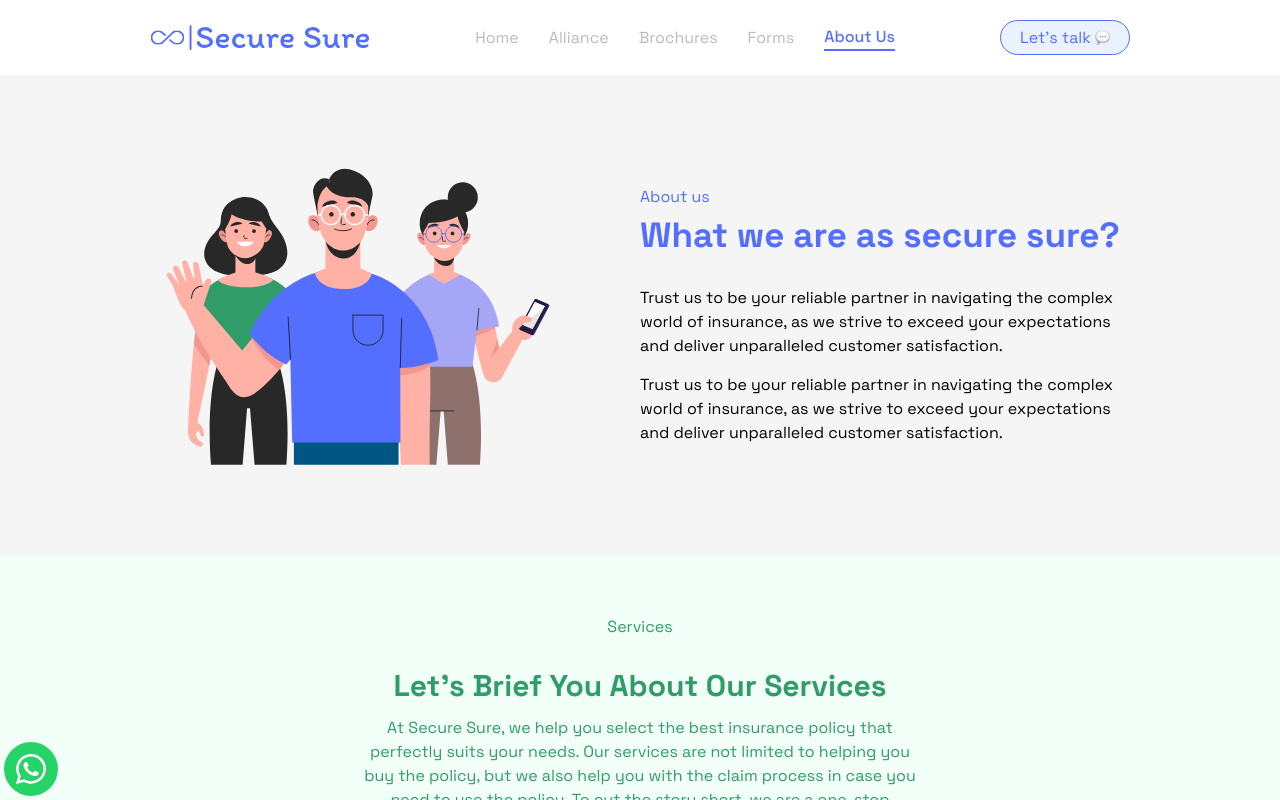
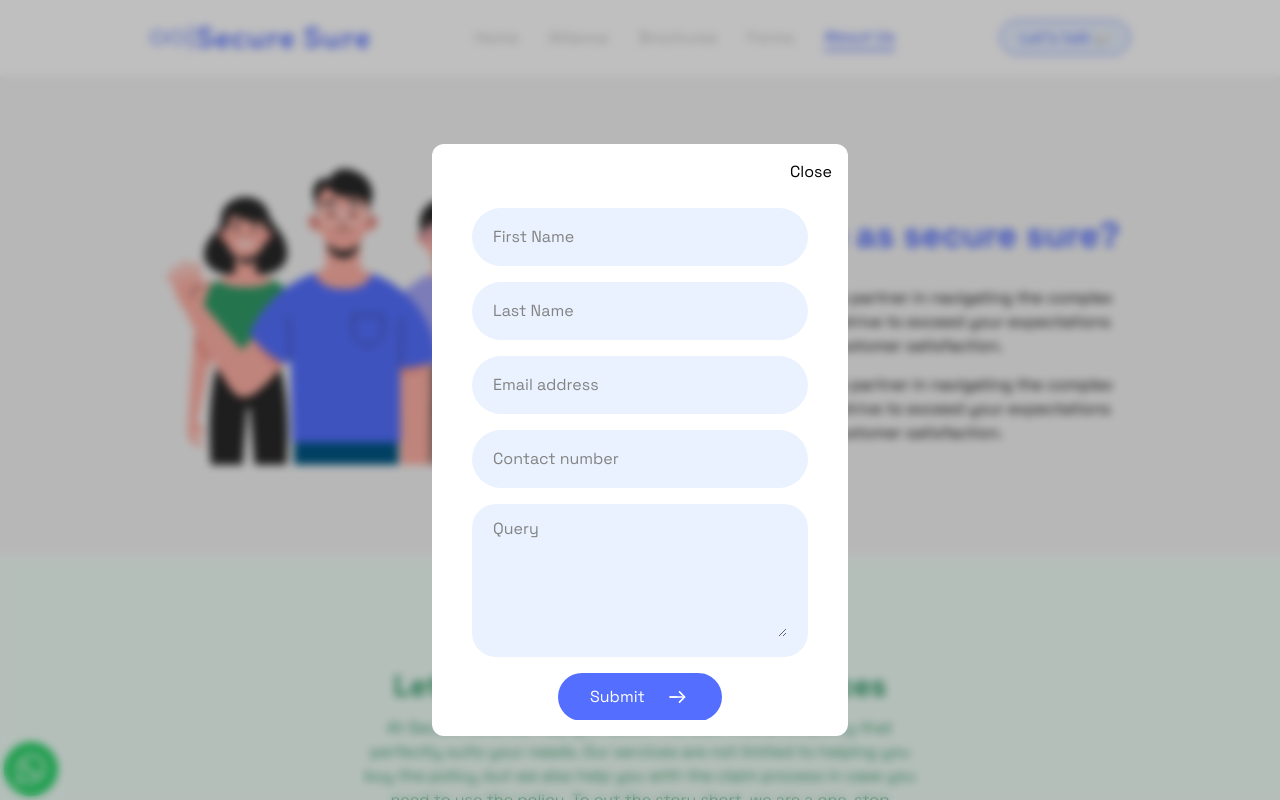
Before and after one commit to harrsh2124/secure-sure-website, a Next.js app: page /about-us in a window 1280 px wide. Both pictures are taken after a click on the element "Let's talk". Shown: the top 800 px of the page. Built offline with nearby package versions, Linux system fonts and the light colour scheme; no server answers.

Commit message:
Changes in Modal

```diff
--- a/components/AboutUs/Services.tsx
+++ b/components/AboutUs/Services.tsx
@@ -1,4 +1,8 @@
-import { InitialValuesType, ModelContext } from '@/context/modal.context';
+import {
+    InitialValuesType,
+    ModalType,
+    ModelContext
+} from '@/context/modal.context';
 import Image from 'next/image';
 import { useRouter } from 'next/router';
 import { useContext } from 'react';
@@ -54,7 +58,9 @@ const Services = () => {
                                         if (service.url) {
                                             router.push(service.url);
                                         } else {
-                                            handleOpenModal();
+                                            handleOpenModal(
+                                                ModalType['contact-us']
+                                            );
                                         }
                                     }}
                                 >
--- a/components/Footer/index.tsx
+++ b/components/Footer/index.tsx
@@ -5,7 +5,11 @@ import Instagram from '../../public/assets/Footer/instagram.svg';
 // import Twitter from '../../public/assets/Footer/twitter.svg';
 import Google from '../../public/assets/Footer/google.svg';
 import Image from 'next/image';
-import { InitialValuesType, ModelContext } from '@/context/modal.context';
+import {
+    InitialValuesType,
+    ModalType,
+    ModelContext
+} from '@/context/modal.context';
 import { useRouter } from 'next/router';
 import { links } from '@/utils/constants';
 
@@ -58,7 +62,7 @@ const Footer = () => {
                                 if (feature.url) {
                                     router.push(feature.url);
                                 } else {
-                                    handleOpenModal();
+                                    handleOpenModal(ModalType['contact-us']);
                                 }
                             }}
                         >
--- a/components/HOC/Layout.tsx
+++ b/components/HOC/Layout.tsx
@@ -1,19 +1,27 @@
-import { InitialValuesType, ModelContext } from '@/context/modal.context';
+import {
+    InitialValuesType,
+    ModalType,
+    ModelContext
+} from '@/context/modal.context';
 import { useContext } from 'react';
 import Modal from './Modal';
+import TypeOptionsModal from './Modal/Alliance/TypeOptionsModal';
 import ContactUsModal from './Modal/ContactUsModal';
 
 const Layout = ({ children }: { children: JSX.Element | JSX.Element[] }) => {
-    const { handleCloseModal: handleCloseModalContext, isChatWithUsModalOpen } =
-        useContext(ModelContext) as InitialValuesType;
+    const { type } = useContext(ModelContext) as InitialValuesType;
 
     return (
         <div>
-            <Modal
-                isOpen={isChatWithUsModalOpen}
-                handleModalClose={handleCloseModalContext}
-            >
-                <ContactUsModal />
+            <Modal>
+                {type === ModalType['contact-us'] ||
+                type === ModalType['renewal'] ? (
+                    <ContactUsModal />
+                ) : type === ModalType['alliance-type-options'] ? (
+                    <TypeOptionsModal />
+                ) : (
+                    <div></div>
+                )}
             </Modal>
 
             {children}
--- /dev/null
+++ b/components/HOC/Modal/Alliance/TypeOptionsModal.tsx
@@ -0,0 +1,32 @@
+import {
+    InitialValuesType,
+    ModalType,
+    ModelContext
+} from '@/context/modal.context';
+import React, { useContext } from 'react';
+
+const TypeOptionsModal = () => {
+    const { handleOpenModal, handlePrevModal } = useContext(
+        ModelContext
+    ) as InitialValuesType;
+
+    return (
+        <div className="min-w-[30vw] flex justify-between items-center p-6">
+            <p className="cursor-pointer bg-[#EAF2FF] px-6 py-4 rounded-md">
+                Buy new
+            </p>
+
+            <p
+                className="cursor-pointer bg-[#EAF2FF] px-6 py-4 rounded-md"
+                onClick={() => {
+                    handleOpenModal(ModalType['renewal']);
+                    handlePrevModal(ModalType['alliance-type-options']);
+                }}
+            >
+                Renew
+            </p>
+        </div>
+    );
+};
+
+export default TypeOptionsModal;
--- a/components/HOC/Modal/index.tsx
+++ b/components/HOC/Modal/index.tsx
@@ -1,25 +1,51 @@
-import { MouseEvent } from 'react';
+import { InitialValuesType, ModelContext } from '@/context/modal.context';
+import { MouseEvent, useContext } from 'react';
 
-const Modal = ({ isOpen, handleModalClose, children }: IProps) => {
-    if (!isOpen) {
+const Modal = ({ children }: IProps) => {
+    const {
+        handleCloseModal: handleCloseModalContext,
+        handleOpenModal,
+        isModalOpen,
+        prevModal
+    } = useContext(ModelContext) as InitialValuesType;
+
+    if (!isModalOpen) {
         return null;
     }
 
     const handleCloseModal = (e: MouseEvent<HTMLDivElement>) => {
         // @ts-ignore
         if (e.target.id === 'wrapper') {
-            handleModalClose();
+            handleCloseModalContext();
         }
     };
 
     return (
         <div
-            className="fixed inset-0 bg-black bg-opacity-25 backdrop-blur-sm flex justify-center items-center z-30"
+            className="fixed inset-0 bg-black bg-opacity-25 backdrop-blur-sm flex justify-center items-center z-[100]"
             id="wrapper"
             onClick={handleCloseModal}
         >
             <div className="max-w-3/4 bg-white p-4 rounded-xl mt-20">
-                <div className="overflow-auto max-h-[70vh]">{children}</div>
+                <div className="overflow-auto max-h-[70vh]">
+                    <div className="flex justify-between">
+                        <div>
+                            {prevModal ? (
+                                <p
+                                    onClick={() => {
+                                        handleOpenModal(prevModal);
+                                    }}
+                                >
+                                    Go back
+                                </p>
+                            ) : null}
+                        </div>
+
+                        <p onClick={handleCloseModalContext}>Close</p>
+                    </div>
+
+                    {children}
+                </div>
             </div>
         </div>
     );
@@ -28,7 +54,5 @@ const Modal = ({ isOpen, handleModalClose, children }: IProps) => {
 export default Modal;
 
 interface IProps {
-    isOpen: boolean;
-    handleModalClose: () => void;
     children: JSX.Element;
 }
--- a/components/Home/Hero.tsx
+++ b/components/Home/Hero.tsx
@@ -1,4 +1,8 @@
-import { InitialValuesType, ModelContext } from '@/context/modal.context';
+import {
+    InitialValuesType,
+    ModalType,
+    ModelContext
+} from '@/context/modal.context';
 import Image from 'next/image';
 import Link from 'next/link';
 import { useContext } from 'react';
@@ -33,7 +37,7 @@ const Hero = () => {
                 <div className="flex gap-[25px] my-[40px]">
                     <div
                         className="bg-[#546FFF] py-[10px] px-[35px] rounded-[100px] text-white cursor-pointer"
-                        onClick={handleOpenModal}
+                        onClick={() => handleOpenModal(ModalType['contact-us'])}
                     >
                         <p>Chat with us</p>
                     </div>
--- a/components/Home/Services.tsx
+++ b/components/Home/Services.tsx
@@ -1,4 +1,8 @@
-import { InitialValuesType, ModelContext } from '@/context/modal.context';
+import {
+    InitialValuesType,
+    ModalType,
+    ModelContext
+} from '@/context/modal.context';
 import Image from 'next/image';
 import { useRouter } from 'next/router';
 import { useContext } from 'react';
@@ -54,7 +58,9 @@ const Services = () => {
                                         if (service.url) {
                                             router.push(service.url);
                                         } else {
-                                            handleOpenModal();
+                                            handleOpenModal(
+                                                ModalType['contact-us']
+                                            );
                                         }
                                     }}
                                 >
@@ -78,7 +84,7 @@ const Services = () => {
 
             <div
                 className="flex items-center rounded-full border-2 border-[#309C68]/40 py-3 px-5 mt-10 gap-4 cursor-pointer"
-                onClick={handleOpenModal}
+                onClick={() => handleOpenModal(ModalType['contact-us'])}
             >
                 <p className="font-[700]">Contact us for more services</p>
 
--- a/components/Navbar/index.tsx
+++ b/components/Navbar/index.tsx
@@ -5,9 +5,16 @@ import LetsTalkMessage from '../../public/assets/letsTalkMessage.svg';
 import Link from 'next/link';
 import { useRouter } from 'next/router';
 import { links } from '@/utils/constants';
+import {
+    InitialValuesType,
+    ModalType,
+    ModelContext
+} from '@/context/modal.context';
+import { useContext } from 'react';
 
 const Navbar = () => {
     const router = useRouter();
+    const { handleOpenModal } = useContext(ModelContext) as InitialValuesType;
 
     return (
         <div className="h-[75px] bg-[#f5f5f5]">
@@ -41,7 +48,10 @@ const Navbar = () => {
                         })}
                     </div>
 
-                    <div className="w-[130px] h-[35px] bg-[#EAF2FF] text-[#546FFF] border border-[#546FFF] flex items-center justify-center gap-1 rounded-[60px] cursor-pointer">
+                    <div
+                        className="w-[130px] h-[35px] bg-[#EAF2FF] text-[#546FFF] border border-[#546FFF] flex items-center justify-center gap-1 rounded-[60px] cursor-pointer"
+                        onClick={() => handleOpenModal(ModalType['contact-us'])}
+                    >
                         <p>Let&apos;s talk</p>
                         <Image
                             src={LetsTalkMessage}
--- a/context/modal.context.tsx
+++ b/context/modal.context.tsx
@@ -1,29 +1,43 @@
 import React, { SetStateAction, createContext, useState } from 'react';
 
 export type InitialValuesType = {
-    isChatWithUsModalOpen: boolean;
+    isModalOpen: boolean;
+    type: ModalType | '';
+    prevModal?: ModalType;
     handleCloseModal: () => void;
-    handleOpenModal: () => void;
+    handleOpenModal: (type: ModalType) => void;
+    handlePrevModal: (value: ModalType) => void;
 };
 export const ModelContext = createContext<InitialValuesType | null>(null);
 
 const ModelProvider = ({ children }: { children: JSX.Element }) => {
-    const [isChatWithUsModalOpen, setIsChatWithUsModalOpen] = useState(false);
+    const [isModalOpen, setIsModalOpen] = useState(false);
+    const [modalType, setModalType] = useState<ModalType | ''>('');
+    const [prevModal, setPrevModal] = useState<ModalType>();
 
     const handleCloseModal = () => {
-        setIsChatWithUsModalOpen(false);
+        setIsModalOpen(false);
+        setModalType('');
+        handlePrevModal();
     };
 
-    const handleOpenModal = () => {
-        setIsChatWithUsModalOpen(true);
+    const handleOpenModal = (type: ModalType) => {
+        setModalType(type);
+        setIsModalOpen(true);
+        handlePrevModal();
     };
+
+    const handlePrevModal = (value?: ModalType) => setPrevModal(value);
 
     return (
         <ModelContext.Provider
             value={{
-                isChatWithUsModalOpen,
+                isModalOpen,
+                type: modalType,
+                prevModal,
                 handleCloseModal,
-                handleOpenModal
+                handleOpenModal,
+                handlePrevModal
             }}
         >
             {children}
@@ -32,3 +46,9 @@ const ModelProvider = ({ children }: { children: JSX.Element }) => {
 };
 
 export default ModelProvider;
+
+export enum ModalType {
+    'contact-us',
+    'alliance-type-options',
+    'renewal'
+}
```
Also changed, not shown: components/Alliance/List/index.tsx (+20 -2 lines).
